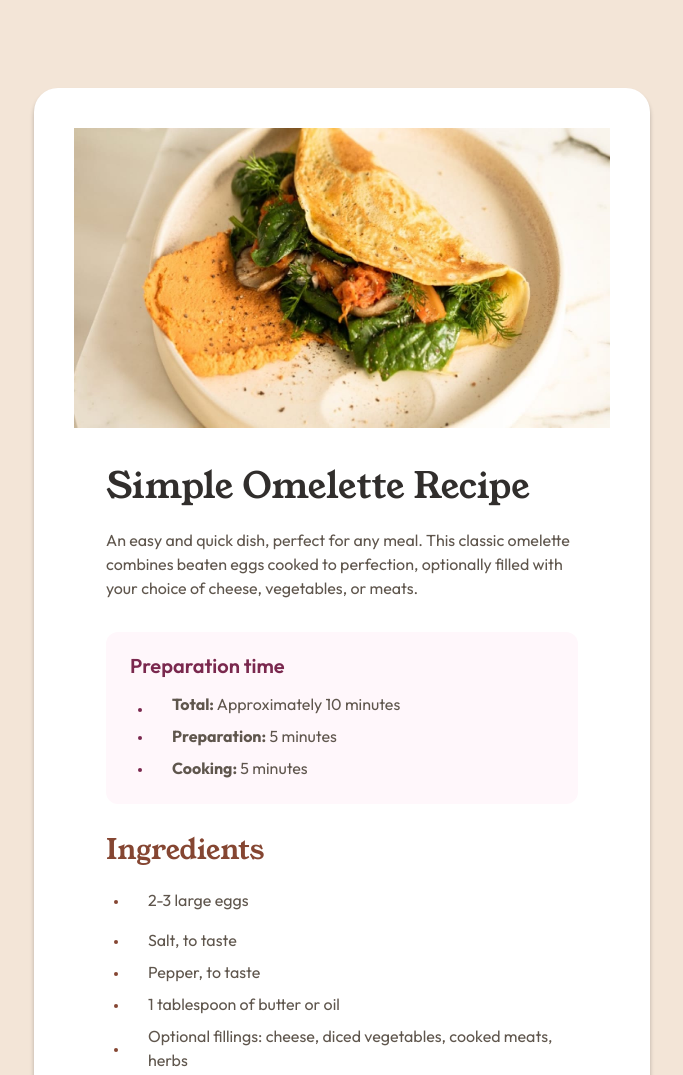
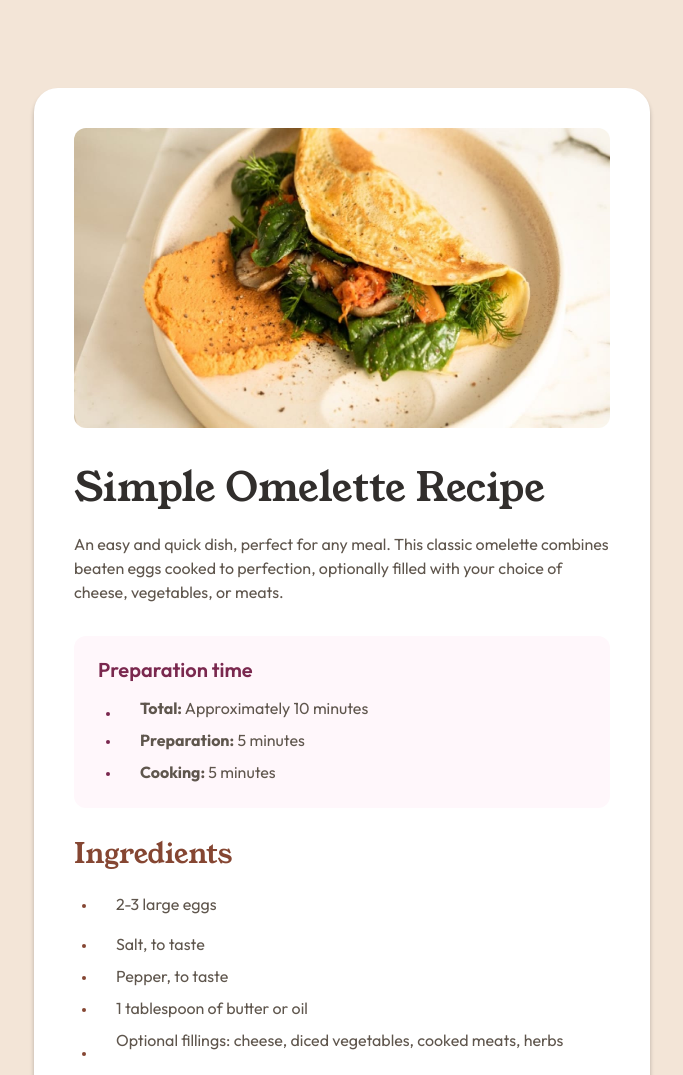
Before and after one commit to jeffgrahamcodes/recipe-page, a website: page src/index.html in a window 1280 px wide. Shown: the part 60-1135 px from the top of the page, without its empty margins (298-981 px from the left). Drawn offline with Linux system fonts and the light colour scheme.

Commit message:
style heading

```diff
--- a/src/index.html
+++ b/src/index.html
@@ -17,15 +17,15 @@
       >
         <figure>
           <img
-            class="w-full h-[171px] md:w-[536px] md:h-[300px]"
+            class="w-full h-[171px] md:w-[536px] md:h-[300px] md:rounded-xl"
             src="./images/image-omelette.jpeg"
             alt="picture of an omelette"
           />
         </figure>
-        <section class="px-4 py-5">
+        <section class="px-4 py-5 md:p-0 md:mt-5">
           <section class="grid gap-3">
             <h1
-              class="font-(family-name:--font-young-serif) text-4xl text-(--stone-900) leading-none"
+              class="font-(family-name:--font-young-serif) text-4xl md:text-[40px] text-(--stone-900) leading-none"
             >
               Simple Omelette Recipe
             </h1>
```
Also changed, not shown: src/output.css.
